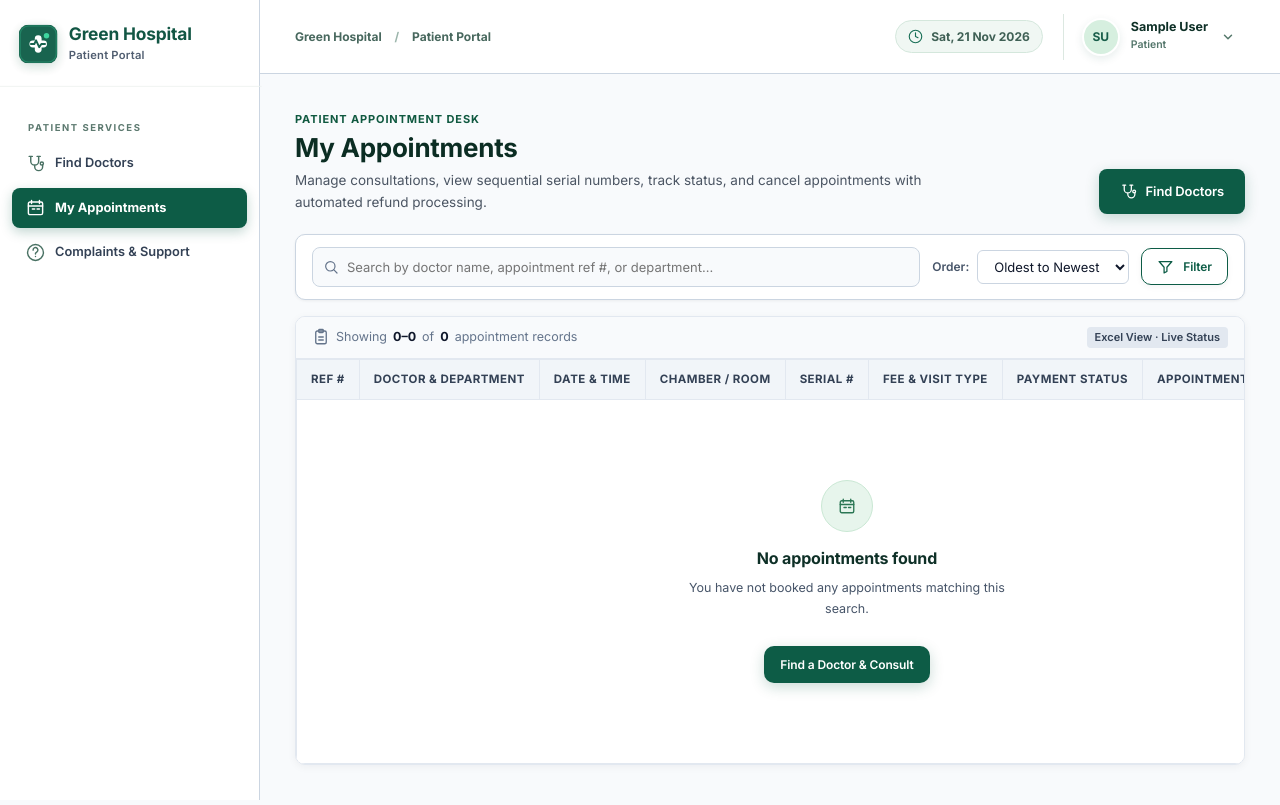
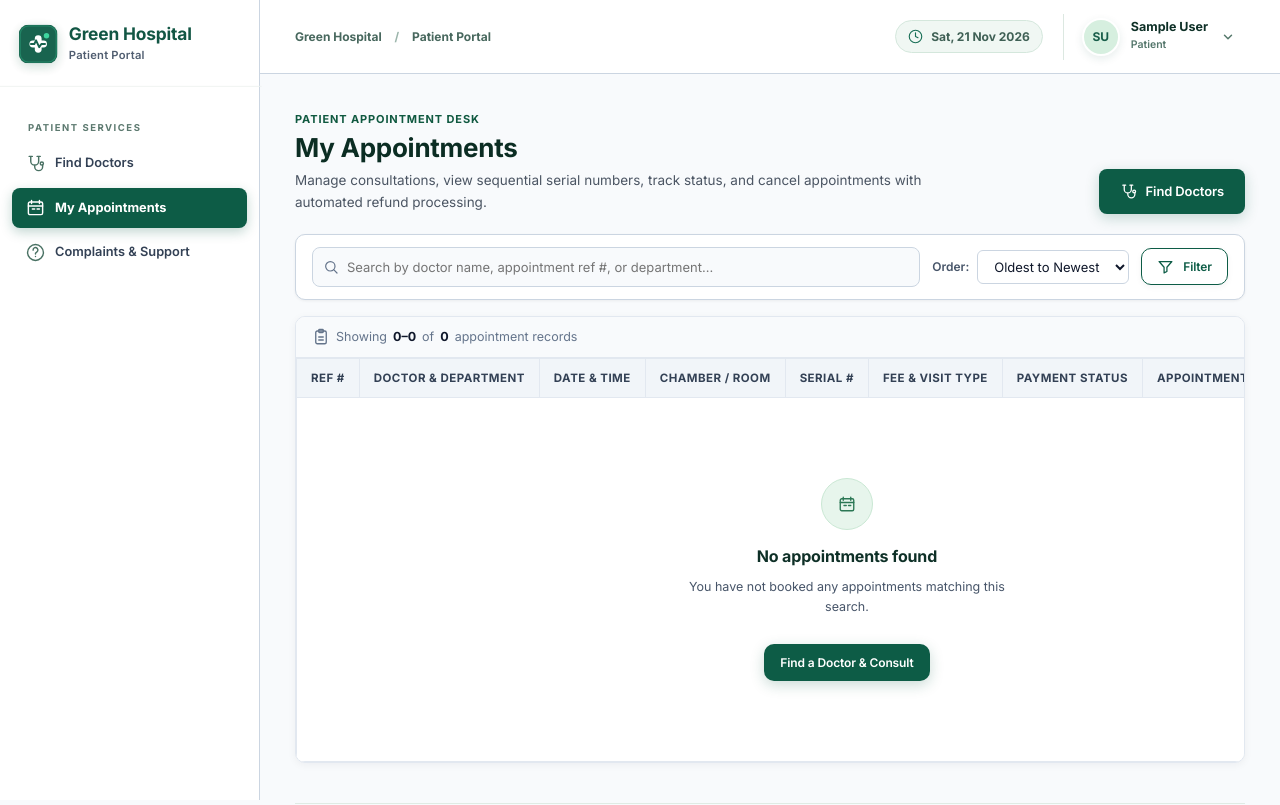
Before and after one commit to shawn-cse/healthcare-appointment-management-system, a Django app: page /appointments/ in a window 1280 px wide. Shown: the top 805 px of the page. Run offline with Django 5.2, Linux system fonts and the light colour scheme; the visitor is signed in with stand-in values (Sample User, id 1); data that the repository does not hold is empty.

Commit message:
Remove Excel View Live Status text from appointments page

```diff
--- a/templates/shared/appointments.html
+++ b/templates/shared/appointments.html
@@ -61,7 +61,6 @@
         <svg class="icon"><use href="#ic-clipboard"/></svg>
         Showing <b>{{ page_obj.start_index|default:'0' }}–{{ page_obj.end_index|default:'0' }}</b> of <b>{{ page_obj.paginator.count|default:'0' }}</b> appointment records
       </span>
-      <span class="sheet-hint-tag">Excel View · Live Status</span>
     </div>
 
     <div class="excel-table-scroll">
```
